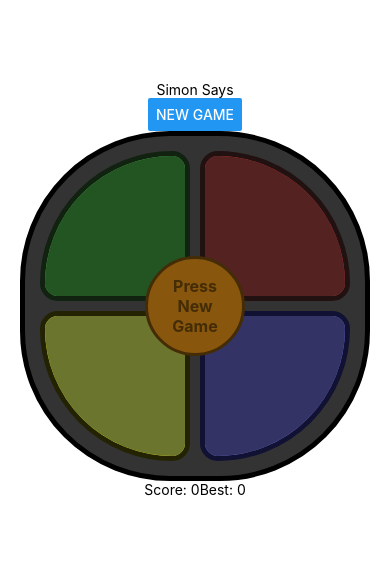
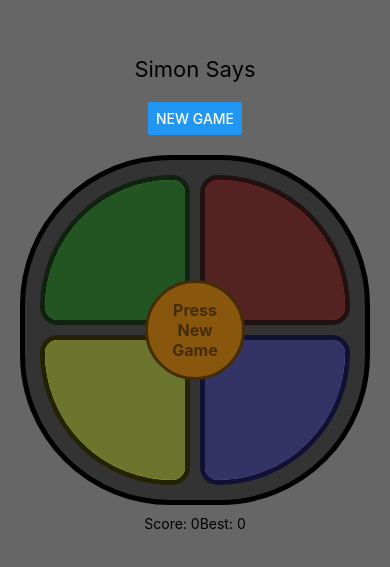
Before and after one commit to thinkful-ei22/devinhero-simon-says, a React Native app: screen / in a window 390 px wide. Shown: the part 133-700 px from the top of the page. Built offline with nearby package versions, Linux system fonts and the light colour scheme.

Commit message:
More style tweaks

```diff
--- a/components/main.js
+++ b/components/main.js
@@ -20,7 +20,7 @@ export class Main extends React.Component {
     return (
       <View style={styles.container}>
         <View style={styles.containerChild}>
-          <Text>Simon Says</Text>
+          <Text style={styles.title}>Simon Says</Text>
         </View>
         <View style={styles.containerChild}>
           <NewGameButton/>
@@ -42,13 +42,22 @@ export class Main extends React.Component {
 const styles = StyleSheet.create({
   container: {
     flex: 1,
-    backgroundColor: '#fff',
+    backgroundColor: '#666666',
     alignItems: 'center',
     justifyContent: 'center',
   },
+  containerChild:{
+    margin: 10
+  },
+  title:{
+    fontSize: 22
+  },
+  containerBoard:{
+    // flex: 1
+  },
   scoreboard: {
     flexDirection: 'row',
-    // justifyContent: 'space-between'
+    justifyContent: 'space-between'
   },
   scoreboardItem:{
     height: 20
```
